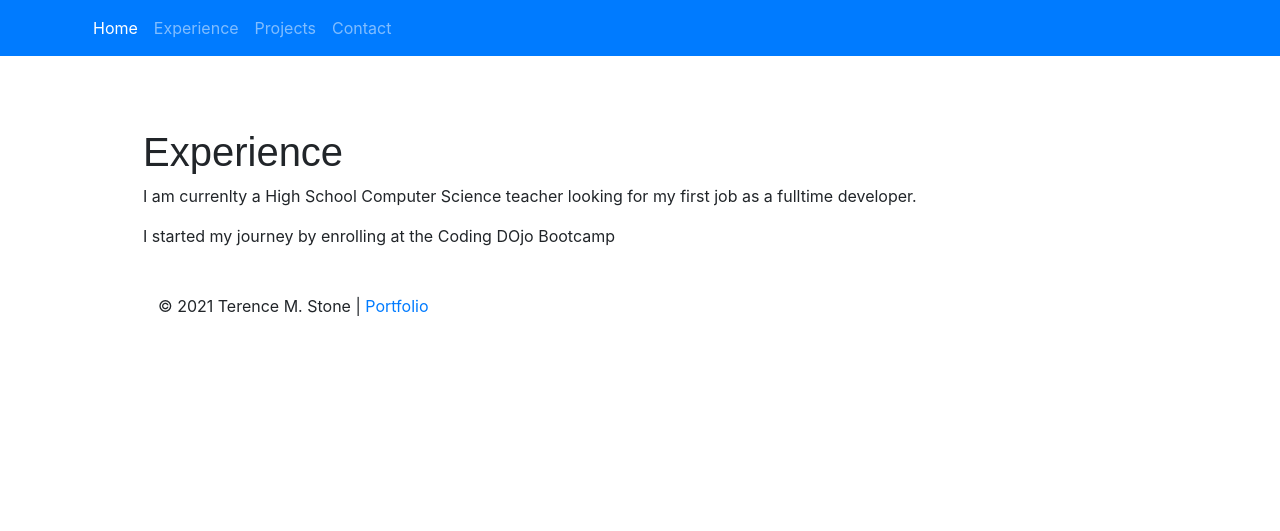
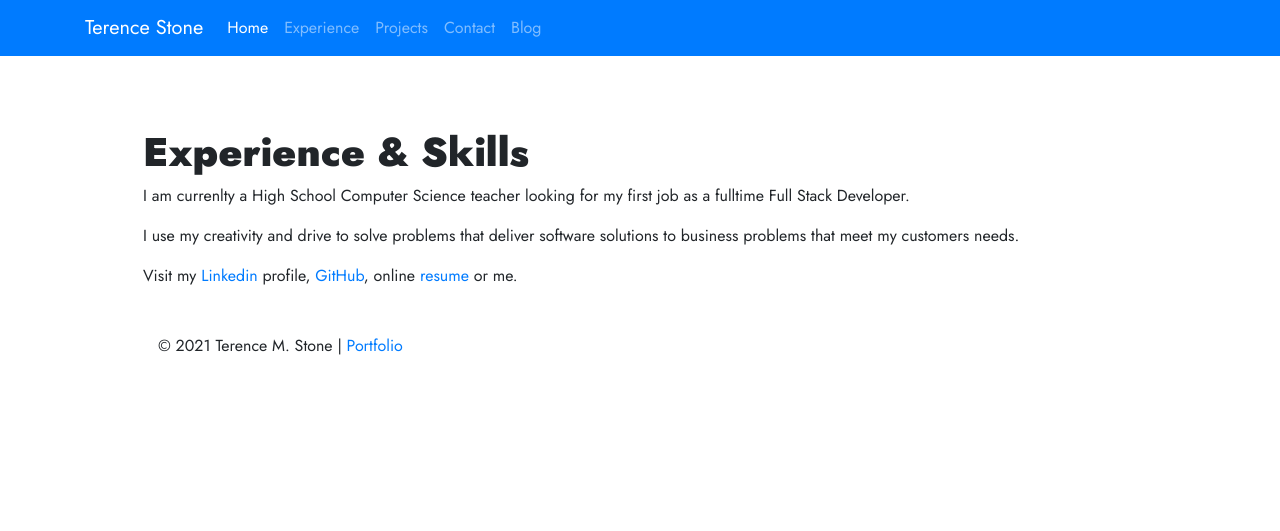
Before and after one commit to Tmstone/Portfolio, a Flask app: page /about in a window 1280 px wide. Shown: the top 531 px of the page. Run offline with Flask 2, Linux system fonts and the light colour scheme; some libraries are stand-ins or nearby versions.

Commit message:
Updated font family and experience page.

```diff
--- a/static/main.js
+++ b/static/main.js
@@ -18,10 +18,12 @@ $(document).ready(function () {
    */
   $(function () {
     $("#work").click(function (event) {
-      $.get("/project", function (data) {
+      $.get("/projects", function (data) {
         console.log("button clicked");
+        //this opens a new window with no data
         //window.open(this.href);
-        $("#nav").html(nav);
+        //when button is clicked, the navigation disappears
+        //$("#nav").html(nav);
       });
       return false;
     });
--- a/static/style.css
+++ b/static/style.css
@@ -1,8 +1,13 @@
 body {
   padding: 10%;
+  font-family: "Jost", Helvetica, sans-serif;
 }
 h1 {
-  font-family: Arial, Helvetica, sans-serif;
+  font-family: "Jost", Helvetica, sans-serif;
+  font-weight: 900;
+}
+p {
+  font-weight: 400;
 }
 #section {
   margin: 0;
--- a/templates/about.html
+++ b/templates/about.html
@@ -23,8 +23,10 @@
       rel="stylesheet"
       href="{{ url_for('static', filename='style.css') }}"
     />
+    <link rel="preconnect" href="https://fonts.googleapis.com" />
+    <link rel="preconnect" href="https://fonts.gstatic.com" crossorigin />
     <link
-      href="https://fonts.googleapis.com/css2?family=Jost:ital,wght@0,400;0,600;1,400&display=swap"
+      href="https://fonts.googleapis.com/css2?family=Jost:ital,wght@0,400;0,900;1,400&display=swap"
       rel="stylesheet"
     />
     <script src="{{ url_for('static', filename='main.js') }}"></script>
@@ -33,15 +35,23 @@
     <div class="container">
       <div class="header">
         <div id="nav"></div>
-        <h1>Experience</h1>
+        <h1>Experience & Skills</h1>
       </div>
       <div class="section">
         <p>
           I am currenlty a High School Computer Science teacher looking for my
-          first job as a fulltime developer.
+          first job as a fulltime Full Stack Developer.
         </p>
-        <p>I started my journey by enrolling at the Coding DOjo Bootcamp</p>
-        <p></p>
+        <p>
+          I use my creativity and drive to solve problems that deliver software
+          solutions to business problems that meet my customers needs.
+        </p>
+        <p>
+          Visit my <a href="#">Linkedin</a> profile, <a href="">GitHub</a>,
+          online <a href="https://bit.ly/TSFullStackRes">resume</a> or
+          <a href="/contact"></a>
+          me.
+        </p>
       </div>
       <div id="footer"></div>
     </div>
--- a/templates/contact.html
+++ b/templates/contact.html
@@ -23,8 +23,10 @@
       rel="stylesheet"
       href="{{ url_for('static', filename='style.css') }}"
     />
+    <link rel="preconnect" href="https://fonts.googleapis.com" />
+    <link rel="preconnect" href="https://fonts.gstatic.com" crossorigin />
     <link
-      href="https://fonts.googleapis.com/css2?family=Jost:ital,wght@0,400;0,600;1,400&display=swap"
+      href="https://fonts.googleapis.com/css2?family=Jost:ital,wght@0,400;0,900;1,400&display=swap"
       rel="stylesheet"
     />
     <script src="{{ url_for('static', filename='main.js') }}"></script>
--- a/templates/index.html
+++ b/templates/index.html
@@ -5,7 +5,7 @@
     <meta charset="utf-8" />
     <meta
       name="Terence M. Stone's Portfolio"
-      content="A site designed to present my full-stack talents."
+      content="A site designed to showcase my work as a Full Stack Developer."
     />
     <title>My Portfolio</title>
     <link
@@ -28,8 +28,10 @@
       rel="stylesheet"
       href="{{ url_for('static', filename='style.css') }}"
     />
+    <link rel="preconnect" href="https://fonts.googleapis.com" />
+    <link rel="preconnect" href="https://fonts.gstatic.com" crossorigin />
     <link
-      href="https://fonts.googleapis.com/css2?family=Jost:ital,wght@0,400;0,600;1,400&display=swap"
+      href="https://fonts.googleapis.com/css2?family=Jost:ital,wght@0,400;0,900;1,400&display=swap"
       rel="stylesheet"
     />
     <script src="{{ url_for('static', filename='main.js') }}"></script>
--- a/templates/login.html
+++ b/templates/login.html
@@ -11,8 +11,10 @@
       integrity="sha384-ggOyR0iXCbMQv3Xipma34MD+dH/1fQ784/j6cY/iJTQUOhcWr7x9JvoRxT2MZw1T"
       crossorigin="anonymous"
     />
+    <link rel="preconnect" href="https://fonts.googleapis.com" />
+    <link rel="preconnect" href="https://fonts.gstatic.com" crossorigin />
     <link
-      href="https://fonts.googleapis.com/css?family=Alegreya:400,500,900&display=swap"
+      href="https://fonts.googleapis.com/css2?family=Jost:ital,wght@0,400;0,900;1,400&display=swap"
       rel="stylesheet"
     />
     <script
--- a/templates/nav.html
+++ b/templates/nav.html
@@ -1,6 +1,6 @@
 <nav class="navbar fixed-top navbar-expand-lg navbar-dark bg-primary">
   <div class="container">
-    <!--a class="navbar-brand" href="/">TS</a-->
+    <a class="navbar-brand" href="/">Terence Stone</a>
     <button
       class="navbar-toggler"
       type="button"
@@ -29,6 +29,9 @@
         <li class="nav-item">
           <a class="nav-link" href="/contact">Contact</a>
         </li>
+        <li class="nav-item">
+          <a class="nav-link" href="/">Blog</a>
+        </li>
         <!--social media icons-->
         <li class="nav-item">
           <a href="https://linkedin.com/in/terencemstone">
--- a/templates/projects.html
+++ b/templates/projects.html
@@ -23,8 +23,10 @@
       rel="stylesheet"
       href="{{ url_for('static', filename='style.css') }}"
     />
+    <link rel="preconnect" href="https://fonts.googleapis.com" />
+    <link rel="preconnect" href="https://fonts.gstatic.com" crossorigin />
     <link
-      href="https://fonts.googleapis.com/css2?family=Jost:ital,wght@0,400;0,600;1,400&display=swap"
+      href="https://fonts.googleapis.com/css2?family=Jost:ital,wght@0,400;0,900;1,400&display=swap"
       rel="stylesheet"
     />
     <script src="{{ url_for('static', filename='main.js') }}"></script>
```
